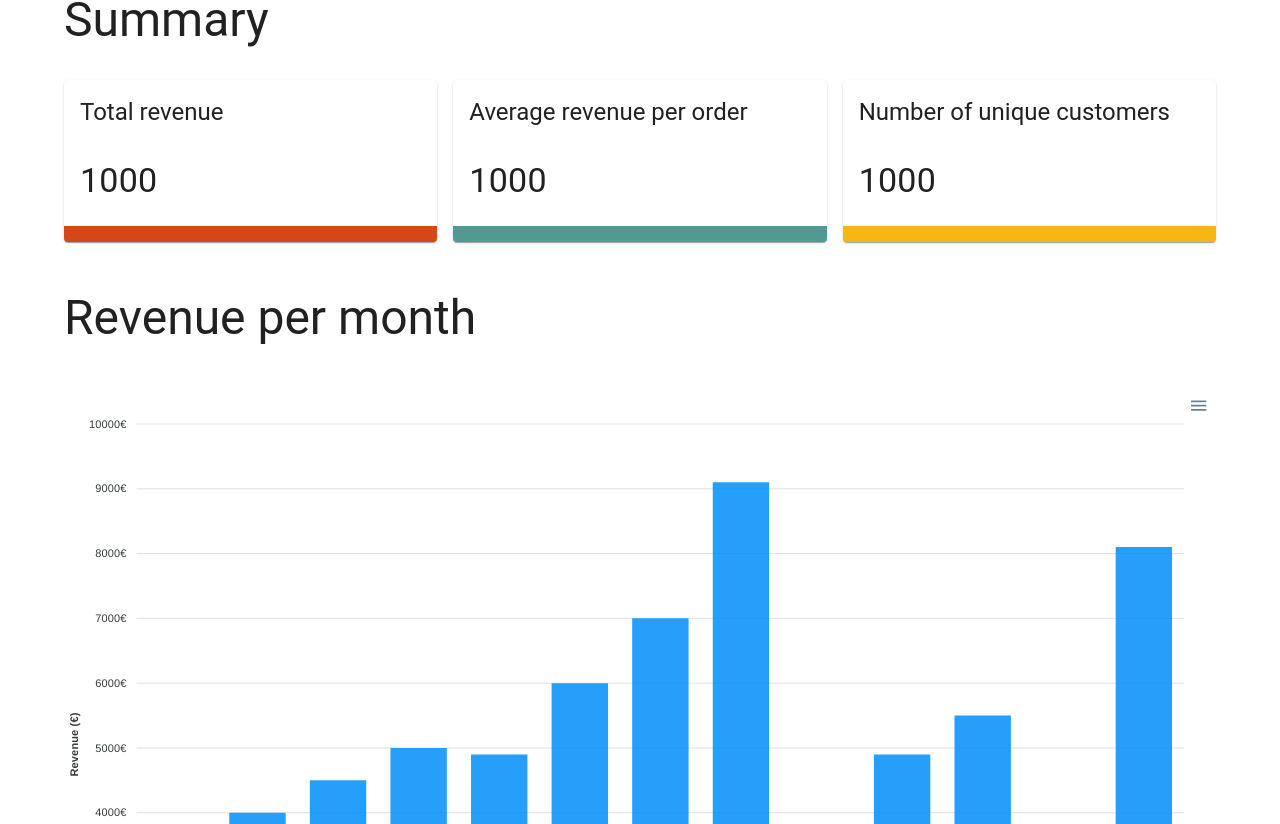
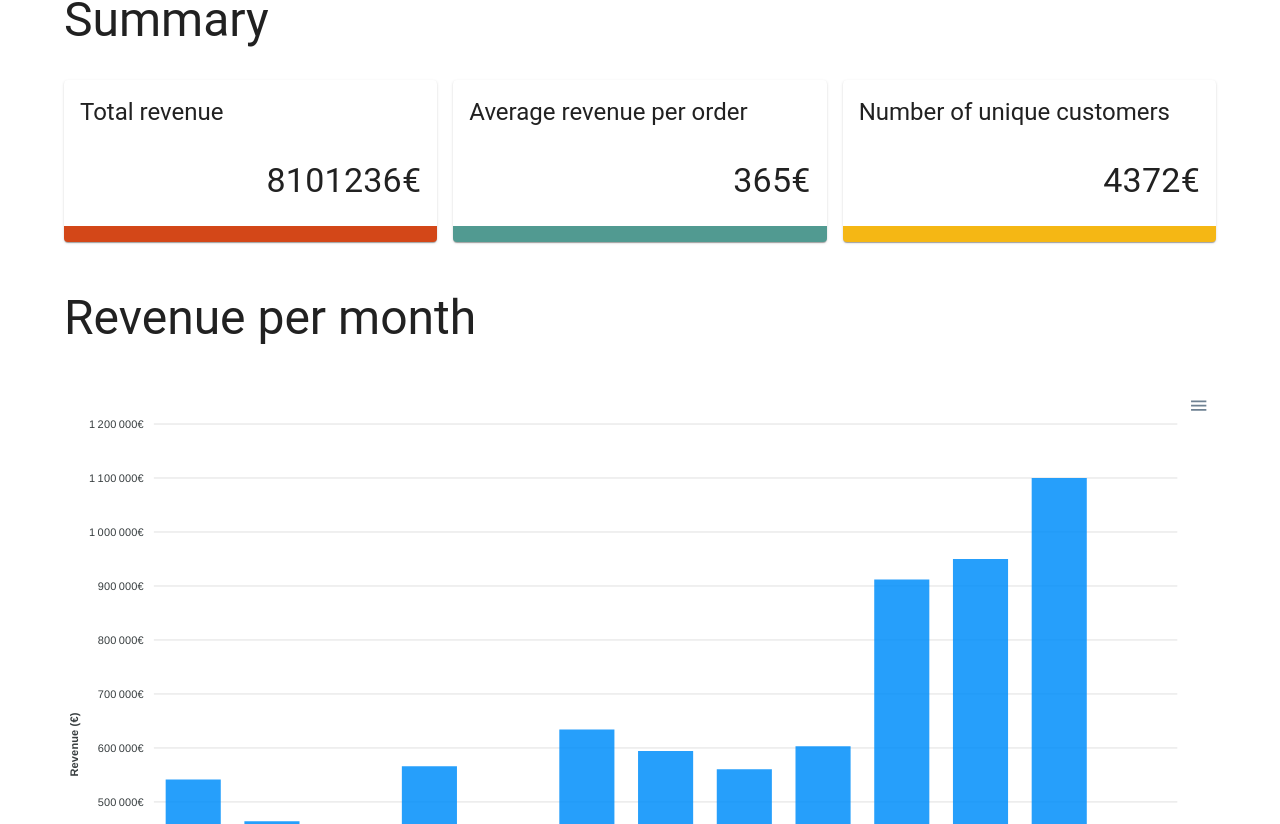
Before and after one commit to Ngopimas/basic-dataviz, a React (Vite) app: page / in a window 1280 px wide. Shown: the part 256-1080 px from the top of the page. Built offline with nearby package versions, Linux system fonts and the light colour scheme.

Commit message:
connect data to front

```diff
--- a/package.json
+++ b/package.json
@@ -13,11 +13,13 @@
     "@emotion/styled": "^11.8.1",
     "@mui/material": "^5.6.2",
     "apexcharts": "^3.35.0",
+    "lodash": "^4.17.21",
     "react": "^18.0.0",
     "react-apexcharts": "^1.4.0",
     "react-dom": "^18.0.0"
   },
   "devDependencies": {
+    "@types/lodash": "^4.14.182",
     "@types/react": "^18.0.0",
     "@types/react-dom": "^18.0.0",
     "@vitejs/plugin-react": "^1.3.0",
--- a/src/App.tsx
+++ b/src/App.tsx
@@ -1,34 +1,62 @@
-import { useState } from 'react';
+import { useState, useMemo, useEffect } from 'react';
+import _ from 'lodash';
 import { Autocomplete, Box, Container, CssBaseline, Stack, TextField, Typography } from '@mui/material';
 
 import BarChart from './components/BarChart';
 import SummaryCards from './components/SummaryCards';
 import TopBar from './components/TopBar';
 import countries from './data/countries.json';
+import summary from './data/summary.json';
 
-const cardsData = [
+const categories = [
+	'Dec. 2010',
+	'Jan. 2011',
+	'Feb. 2011',
+	'Mar. 2011',
+	'Apr. 2011',
+	'May. 2011',
+	'Jun. 2011',
+	'Jul. 2011',
+	'Aug. 2011',
+	'Sep. 2011',
+	'Oct. 2011',
+	'Nov. 2011',
+	'Dec. 2011'
+];
+
+function App() {
+	const initialChartData = {
+		series: [0, 0, 0, 0, 0, 0, 0, 0, 0, 0, 0, 0, 0],
+		categories
+	};
+
+	const [country, setCountry] = useState('All');
+	const [inputValue, setInputValue] = useState('');
+	const [chartData, setChartData] = useState(initialChartData);
+
+	const cardsData = useMemo(() => {
+		return [
 			{
 				title: 'Total revenue',
-		value: '1000'
+				value: _.get(summary, [country, 'totalRevenue'], 0)
 			},
 			{
 				title: 'Average revenue per order',
-		value: '1000'
+				value: _.get(summary, [country, 'average'], 0)
 			},
 			{
 				title: 'Number of unique customers',
-		value: '1000'
+				value: _.get(summary, [country, 'totalCustomers'], 0)
 			}
 		];
+	}, [country, summary]);
 
-const chartData = {
-	series: [3000, 4000, 4500, 5000, 4900, 6000, 7000, 9100, 0, 4900, 5500, 2000, 8100],
-	categories: ['Dec. 10', 'Jan. 11', 'Feb. 11', 'Mar. 11', 'Apr. 11', 'May. 11', 'Jun. 11', 'Jul. 11', 'Aug. 11', 'Sep. 11', 'Oct. 11', 'Nov. 11', 'Dec. 11']
-};
-
-function App() {
-	const [country, setCountry] = useState<string | undefined>(countries[0]);
-	const [inputValue, setInputValue] = useState('');
+	useEffect(() => {
+		setChartData(initialChartData);
+		const monthlyRevenue = _.get(summary, [country, 'series']);
+		const countrySeries = _.map(categories, (month) => Number(_.get(monthlyRevenue, month, 0)));
+		setChartData({ series: countrySeries, categories });
+	}, [country, summary, categories]);
 
 	return (
 		<>
--- a/src/components/BarChart/index.tsx
+++ b/src/components/BarChart/index.tsx
@@ -23,7 +23,7 @@ function BarChart({ data }: { data: { series: number[]; categories: string[] } }
 					},
 					labels: {
 						formatter: function (y) {
-							return y.toFixed(0) + '€';
+							return new Intl.NumberFormat('fr-FR').format(Number(y.toFixed(0))) + '€';
 						}
 					}
 				},
--- a/src/components/SummaryCard/index.tsx
+++ b/src/components/SummaryCard/index.tsx
@@ -1,7 +1,7 @@
 import { Typography, Card, CardContent, CardHeader } from '@mui/material';
-import { ISummaryCard } from '../../interfaces/summaryCard';
+import { SummaryCardInterface } from '../../interfaces';
 
-const SummaryCard = ({ title = '', value = '', color = '' }: ISummaryCard) => {
+const SummaryCard = ({ title = '', value = '', color = '' }: SummaryCardInterface) => {
 	return (
 		<Card
 			sx={{
@@ -12,8 +12,8 @@ const SummaryCard = ({ title = '', value = '', color = '' }: ISummaryCard) => {
 			}}
 		>
 			<CardHeader title={title} sx={{ flexGrow: 1, alignItems: 'baseline' }} />
-			<CardContent>
-				<Typography variant="h4">{value}</Typography>
+			<CardContent sx={{ textAlign: 'end' }}>
+				<Typography variant="h4">{value}€</Typography>
 			</CardContent>
 		</Card>
 	);
--- a/src/components/SummaryCards/index.tsx
+++ b/src/components/SummaryCards/index.tsx
@@ -1,8 +1,8 @@
 import { Box, Grid } from '@mui/material';
 import SummaryCard from '../SummaryCard';
-import { ISummaryCard } from '../../interfaces/summaryCard';
+import { SummaryCardInterface } from '../../interfaces';
 
-function SummaryCards({ data = [] }: { data: Pick<ISummaryCard, 'title' | 'value'>[] }) {
+function SummaryCards({ data = [] }: { data: Pick<SummaryCardInterface, 'title' | 'value'>[] }) {
 	const brandColors = ['#D34718', '#519A91', '#F5B714'];
 	const colorsCount = brandColors.length;
 
--- /dev/null
+++ b/src/interfaces/index.ts
@@ -0,0 +1,5 @@
+export interface SummaryCardInterface {
+	title: string;
+	value: string;
+	color: string;
+}
--- a/src/interfaces/summaryCard.ts
+++ /dev/null
@@ -1,5 +0,0 @@
-export interface ISummaryCard {
-  title: string;
-  value: string;
-  color: string;
-}
```
Also changed, not shown: 1 other file (tests, documents, lock files or other folders). Lines whose indentation alone changed are shown as unchanged.
